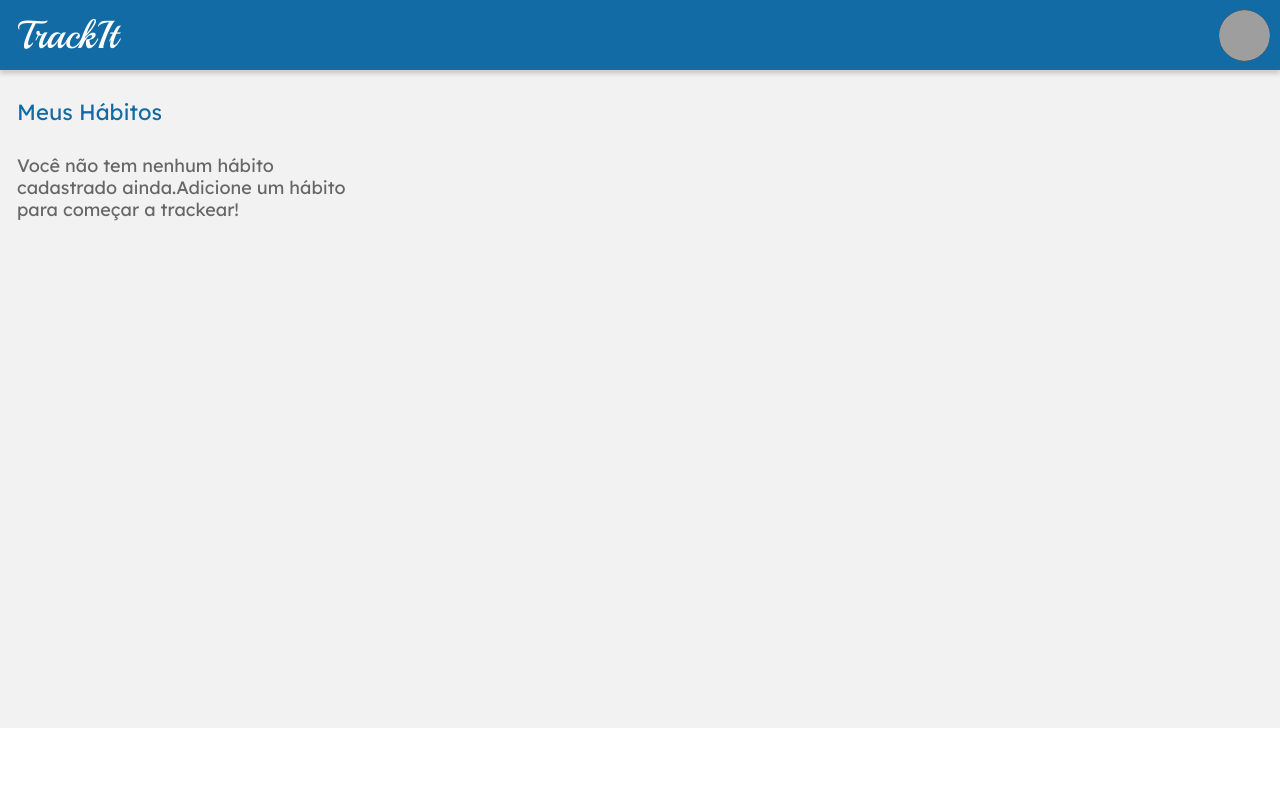
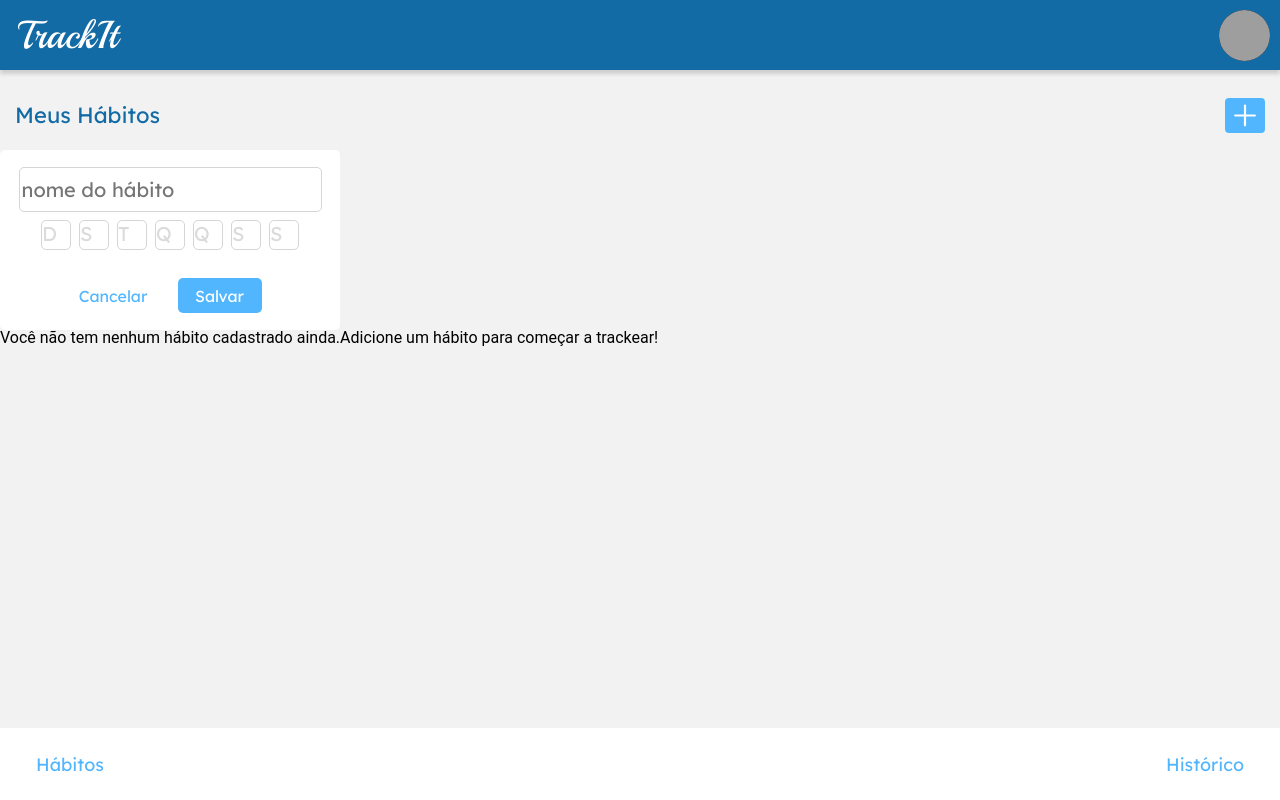
Before and after one commit to nando-castro/project-trackit, a React (Create React App) app: page /habitos in a window 1280 px wide. Built offline with nearby package versions, Linux system fonts and the light colour scheme; no server answers; grey boxes are pictures that could not be loaded.

Commit message:
Habits layout

```diff
--- a/public/index.html
+++ b/public/index.html
@@ -1,12 +1,18 @@
 <!DOCTYPE html>
 <html lang="pt-br">
+
 <head>
   <meta charset="utf-8" />
   <meta name="viewport" content="width=device-width, initial-scale=1" />
-    <title>React App</title>
+  <title>TrackIt</title>
 </head>
+
 <body>
   <noscript>You need to enable JavaScript to run this app.</noscript>
   <div class="root"></div>
+
+  <script type="module" src="https://unpkg.com/ionicons@5.5.2/dist/ionicons/ionicons.esm.js"></script>
+  <script nomodule src="https://unpkg.com/ionicons@5.5.2/dist/ionicons/ionicons.js"></script>
 </body>
+
 </html>
--- a/src/components/App.js
+++ b/src/components/App.js
@@ -4,14 +4,18 @@ import './../assets/css/style.css';
 import Login from "./home/Login";
 import Register from "./home/Register";
 import Main from "./habits/Main";
+import { useState } from "react";
 
 export default function App() {
+
+    const [token, setToken] = useState('');
+
     return (
         <BrowserRouter>
             <Routes>
-                <Route path="/" element={<Login />} />
+                <Route path="/" element={<Login setToken={setToken} />} />
                 <Route path="/cadastro" element={<Register />} />
-                <Route path="/habitos" element={<Main />} />
+                <Route path="/habitos" element={<Main token={token} />} />
                 {/* <Route path="/hoje" element={<TelaHoje />} />
                 <Route path="/historico" element={<TelaHistorico />} /> */}
             </Routes>
--- /dev/null
+++ b/src/components/habits/Habits.js
@@ -0,0 +1,174 @@
+import styled from 'styled-components';
+import { useState } from 'react';
+import axios from 'axios';
+
+
+function Habits() {
+
+    const [habit, setHabit] = useState('');
+    const [days, setDays] = useState([]);
+
+    function createHabit() {
+
+        console.log("clicou");
+
+        const URL_HABIT = "https://mock-api.bootcamp.respondeai.com.br/api/v2/trackit/habits";
+
+
+        const body = {
+            name: habit,
+            days: days
+        }
+
+        const promise = axios.get(URL_HABIT, body);
+
+        promise
+            .then(res => {
+                console.log(res.data);
+            })
+            .catch(err => {
+                console.log(err);
+            })
+    }
+
+    return (
+        <>
+            <RegisteHabit>
+                <input type="text" placeholder='nome do hábito' required value={habit} onChange={(e) => setHabit(e.target.value)} />
+                <li>
+                    <ul>D</ul>
+                    <ul>S</ul>
+                    <ul>T</ul>
+                    <ul>Q</ul>
+                    <ul>Q</ul>
+                    <ul>S</ul>
+                    <ul>S</ul>
+                </li>
+                <div className='container'>
+                    <div className='btn-cancell'>Cancelar</div>
+                    <div className='button' >Salvar</div>
+                </div>
+
+            </RegisteHabit>
+            <span>Você não tem nenhum hábito cadastrado ainda.Adicione um hábito para começar a trackear!</span>
+        </>
+    );
+
+}
+
+const RegisteHabit = styled.div`
+    width: 340px;
+    height: 180px;
+
+    background: #FFFFFF;
+    border-radius: 5px;
+
+    display: flex;
+    align-items: center;
+    justify-content: center;
+    flex-direction: column;
+
+    span {
+        width: 338px;
+        height: 74px;
+
+        font-family: 'Lexend Deca';
+        font-style: normal;
+        font-weight: 400;
+        font-size: 18px;
+        line-height: 22px;
+        color: #666666;
+    }
+
+    input {
+        width: 303px;
+        height: 45px;
+        background: #FFFFFF;
+        border: 1px solid #D5D5D5;
+        border-radius: 5px;
+
+        font-family: 'Lexend Deca';
+        font-style: normal;
+        font-weight: 400;
+        font-size: 19.976px;
+        line-height: 25px;
+        color: #DBDBDB;
+    }
+
+
+    li {
+        display: flex;
+        justify-content: center;
+    }
+
+    ul {
+        width: 30px;
+        height: 30px;
+
+        background: #FFFFFF;
+        border: 1px solid #D5D5D5;
+        border-radius: 5px;
+        margin: 8px 4px;
+
+        font-family: 'Lexend Deca';
+        font-style: normal;
+        font-weight: 400;
+        font-size: 19.976px;
+        line-height: 25px;
+
+        color: #DBDBDB;
+    }
+
+    .container {
+        width: 100%;
+        display: flex;
+        align-items: center;
+        justify-content: center;
+        margin-top: 20px;
+    }
+
+    .button {
+        width: 84px;
+        height: 35px;
+
+        background: #52B6FF;
+        border-radius: 5px;
+        margin-left: 15px;
+
+        font-family: 'Lexend Deca';
+        font-style: normal;
+        font-weight: 400;
+        font-size: 15.976px;
+        line-height: 20px;
+
+        display: flex;
+        align-items: center;
+        justify-content: center;
+
+        color: #FFFFFF;
+    }
+
+    .btn-cancell {
+        width: 69px;
+        height: 20px;
+        margin-right: 15px;
+
+        font-family: 'Lexend Deca';
+        font-style: normal;
+        font-weight: 400;
+        font-size: 15.976px;
+        line-height: 20px;
+
+        display: flex;
+        align-items: center;
+        justify-content: center;
+
+        color: #52B6FF;
+
+
+    }
+
+
+`;
+
+export default Habits;
--- a/src/components/habits/Main.js
+++ b/src/components/habits/Main.js
@@ -1,30 +1,64 @@
 import styled from 'styled-components';
 import Header from './Header';
 import Footer from './Footer';
+import axios from 'axios';
+import { useEffect, useState } from 'react';
+import Habits from './Habits';
 
-function Main() {
+function Main({ token }) {
+
+    console.log(token);
+
+    useEffect(() => {
+        const config = {
+            headers: {
+                Authorization: `Bearer ${token}`
+            }
+        }
+
+        const URL_HABITS = "https://mock-api.bootcamp.respondeai.com.br/api/v2/trackit/habits";
+
+        const promise = axios.get(URL_HABITS, config);
+
+        promise
+            .then(res => {
+                console.log(res.data);
+            })
+            .catch(err => {
+                console.log(err);
+            })
+    })
+
+    function click() {
+
+    }
+
+
 
     return (
-        <Menu>
+        <>
             <Header />
-            <h2>Meus Hábitos</h2>
-            <p>Você não tem nenhum hábito cadastrado ainda.Adicione um hábito para começar a trackear!</p>
+            <Menu>
+                <h2>Meus Hábitos</h2>
+                <ion-icon name="add-outline" onCLick={click} ></ion-icon>
+            </Menu>
+            <Habits />
             <Footer />
-        </Menu>
+        </>
     );
 }
 
 const Menu = styled.div`
+    width: 100%;
+    height: 70px;
+    margin-top: 80px;
+    padding: 15px;
     background: #F2F2F2;
     display: flex;
     align-items: center;
-    justify-content: center;
+    justify-content: space-between;
 
     h2 {
-        position: absolute;
-        left: 17px;
-        top: 98px;
-
         font-family: 'Lexend Deca';
         font-style: normal;
         font-weight: 400;
@@ -34,20 +68,15 @@ const Menu = styled.div`
         color: #126BA5;
     }
 
-    p {
-        position: absolute;
-        position: absolute;
-        width: 338px;
-        height: 74px;
-        left: 17px;
-        top: 155px;
+    ion-icon {
 
-        font-family: 'Lexend Deca';
-        font-style: normal;
-        font-weight: 400;
-        font-size: 18px;
-        line-height: 22px;
-        color: #666666;
+        width: 40px;
+        height: 35px;
+
+        color: #FFFFFF;
+        font-size: 26px;
+        background: #52B6FF;
+        border-radius: 4px;
     }
 
 `;
--- a/src/components/home/Login.js
+++ b/src/components/home/Login.js
@@ -5,8 +5,7 @@ import styled from 'styled-components';
 import logo from '../../assets/img/logo.png';
 
 
-
-function Login() {
+function Login( {setToken} ) {
 
     const [email, setEmail] = useState('');
     const [password, setPassword] = useState('');
@@ -25,6 +24,7 @@ function Login() {
         promise
             .then(res => {
                 console.log(res.data);
+                setToken(res.data.token);
                 navigate("/habitos")
             })
             .catch(err => {
```
Also changed, not shown: src/components/home/Register.js (+0 -24 lines). Lines whose indentation alone changed are shown as unchanged.
